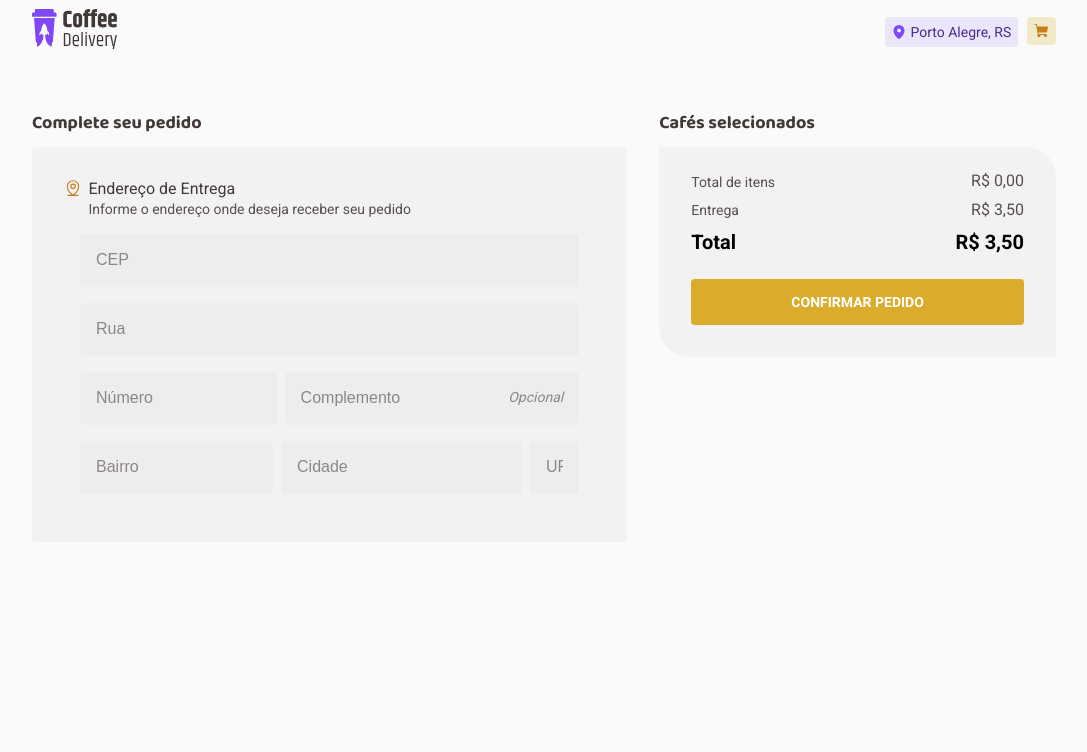
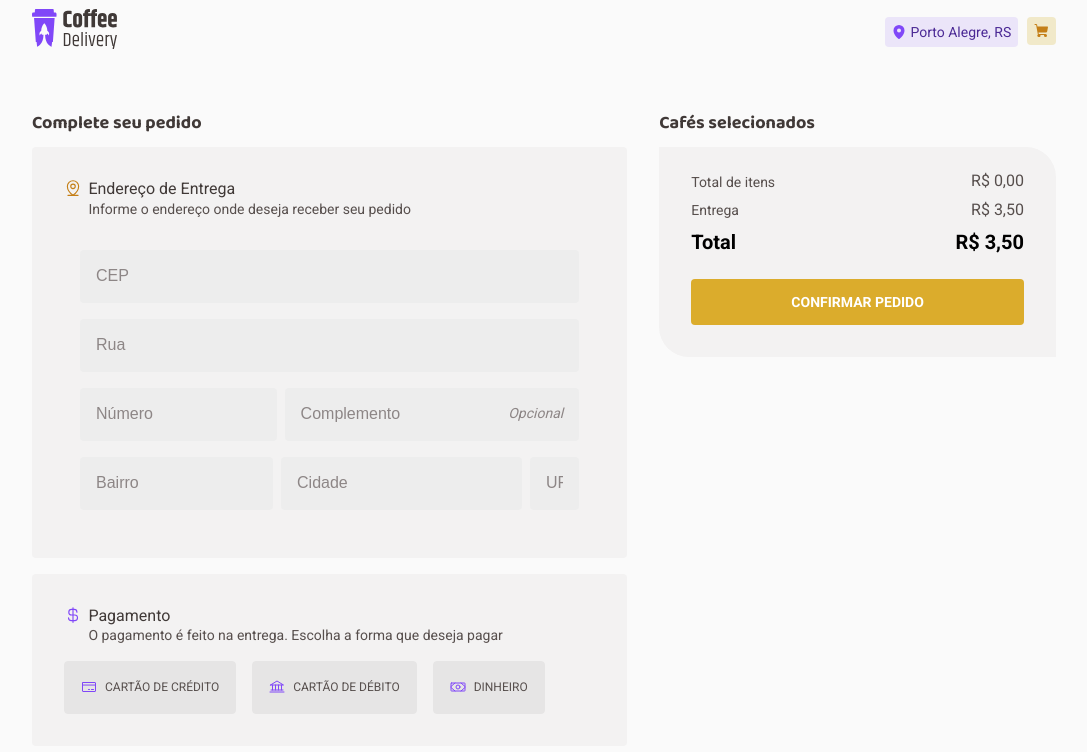
Before and after one commit to jeremiassnts/coffee-delivery, a React (Vite) app: page /cart in a window 1280 px wide. Shown: the top 752 px of the page, without its empty margins (96-1183 px from the left). Built offline with nearby package versions, Linux system fonts and the light colour scheme; the HTML template or start-up script is replaced by a standard one.

Commit message:
feat: payment

```diff
--- a/src/pages/Cart/index.tsx
+++ b/src/pages/Cart/index.tsx
@@ -1,10 +1,10 @@
-import { useContext } from "react";
-import { AddressContainer, AddressForm, AddressFormContainer, AddressFormInput, AddressHeader, CartContainer, CoffeeCartItem, CoffeeCartItemButtons, CoffeeCartItemDelete, CoffeeCartItemInfo, CoffeeCartItemName, CoffeeCartItemNamePrice, CoffeeCartItemPrice, CoffeeConfirmButton, CoffeeSubtitle, CoffeeTitle, ProductsBody, ProductsContainer, ProductsHeader } from "./styles";
+import { useContext, useState } from "react";
+import { AddressContainer, AddressContainerSection, AddressForm, AddressFormContainer, AddressFormInput, AddressHeader, CartContainer, CoffeeCartItem, CoffeeCartItemButtons, CoffeeCartItemDelete, CoffeeCartItemInfo, CoffeeCartItemName, CoffeeCartItemNamePrice, CoffeeCartItemPrice, CoffeeConfirmButton, CoffeeSubtitle, CoffeeTitle, PaymentContainer, PaymentType, PaymentTypes, ProductsBody, ProductsContainer, ProductsHeader } from "./styles";
 import { ShoppingCartContext } from "../../contexts/shoppingCartContext";
 import { CoffeeData, coffeesBase } from "../Home/coffees";
 import { AmountSelector } from "../Home/components/CoffeeOption/styles";
 import { ButtonG, ButtonM, TextLBold, TextMRegular, TextS, TextXS } from "../../styles/global";
-import { MapPinLine, Minus, Plus, Trash } from "phosphor-react";
+import { Bank, CreditCard, CurrencyDollar, MapPinLine, Minus, Money, Plus, Trash } from "phosphor-react";
 import { defaultTheme } from "../../styles/themes/default";
 
 interface CoffeeProductCartData {
@@ -13,6 +13,7 @@ interface CoffeeProductCartData {
 }
 
 export function Cart() {
+    const [paymentType, setPaymentType] = useState("")
     const { cart, addAmountOfItemsInCart, subtractAmountOfItemsInCart, removeItemFromCart } = useContext(ShoppingCartContext)
     const coffees = cart.reduce((arr: CoffeeProductCartData[], e) => {
         let index = arr.findIndex(a => a.coffee.id == e.itemId)
@@ -42,11 +43,16 @@ export function Cart() {
         removeItemFromCart(itemId)
     }
 
+    function handlePaymentSelection(paymentType: string) {
+        setPaymentType(paymentType)
+    }
+
     return (
         <CartContainer>
             <AddressContainer>
                 <AddressHeader>Complete seu pedido</AddressHeader>
                 <AddressFormContainer>
+                    <AddressContainerSection>
                         <header>
                             <MapPinLine size={18} />
                             <div>
@@ -58,16 +64,42 @@ export function Cart() {
                             <AddressFormInput name="cep" placeholder="CEP" />
                             <AddressFormInput name="rua" placeholder="Rua" />
                             <div>
-                            <AddressFormInput name="numero" placeholder="Número" divWidth="40%"/>
-                            <AddressFormInput name="complemento" placeholder="Complemento" divWidth="60%"/>
+                                <AddressFormInput name="numero" placeholder="Número" divWidth="40%" />
+                                <AddressFormInput name="complemento" placeholder="Complemento" divWidth="60%" />
                                 <TextS>Opcional</TextS>
                             </div>
                             <div>
-                            <AddressFormInput name="bairro" placeholder="Bairro" divWidth="40%"/>
-                            <AddressFormInput name="cidade" placeholder="Cidade" divWidth="50%"/>
-                            <AddressFormInput name="uf" placeholder="UF" divWidth="10%"/>
+                                <AddressFormInput name="bairro" placeholder="Bairro" divWidth="40%" />
+                                <AddressFormInput name="cidade" placeholder="Cidade" divWidth="50%" />
+                                <AddressFormInput name="uf" placeholder="UF" divWidth="10%" />
                             </div>
                         </AddressForm>
+                    </AddressContainerSection>
+                    <AddressContainerSection>
+                        {/* <PaymentContainer> */}
+                        <header>
+                            <CurrencyDollar color={defaultTheme.purple} size={18} />
+                            <div>
+                                <TextMRegular>Pagamento</TextMRegular>
+                                <TextS>O pagamento é feito na entrega. Escolha a forma que deseja pagar</TextS>
+                            </div>
+                        </header>
+                        <PaymentTypes>
+                            <PaymentType onClick={() => handlePaymentSelection("credit")} currentType={paymentType} type="credit">
+                                <CreditCard size={16} color={defaultTheme.purple} />
+                                <ButtonM>Cartão de crédito</ButtonM>
+                            </PaymentType>
+                            <PaymentType onClick={() => handlePaymentSelection("debit")} currentType={paymentType} type="debit">
+                                <Bank size={16} color={defaultTheme.purple} />
+                                <ButtonM>cartão de débito</ButtonM>
+                            </PaymentType>
+                            <PaymentType onClick={() => handlePaymentSelection("cash")} currentType={paymentType} type="cash">
+                                <Money size={16} color={defaultTheme.purple} />
+                                <ButtonM>dinheiro</ButtonM>
+                            </PaymentType>
+                        </PaymentTypes>
+                        {/* </PaymentContainer> */}
+                    </AddressContainerSection>
                 </AddressFormContainer>
             </AddressContainer>
             <ProductsContainer>
--- a/src/pages/Cart/styles.ts
+++ b/src/pages/Cart/styles.ts
@@ -129,10 +129,11 @@ export const AddressHeader = styled(TitleXS)`
 `
 
 export const AddressFormContainer = styled.div`
-    background-color: ${e => e.theme["base-card"]};
-    padding: 2rem;
     margin-top: 0.75rem;
     border-radius: 4px;
+    gap: 1rem;
+    display: flex;
+    flex-direction: column;
 
     svg {
         color: ${e => e.theme["yellow-dark"]};
@@ -201,3 +202,42 @@ export const AddressFormInput = styled.input<AddressFormInputArguments>`
         color: ${e => e.theme["base-label"]};
     }
 `
+
+export const PaymentTypes = styled.div`
+    display: flex;
+    justify-content: flex-start;
+    align-items: center;
+    gap: 1rem;
+`
+interface PaymentTypeArguments {
+    type: 'credit' | 'debit' | 'cash'
+    currentType: string
+}
+
+export const PaymentType = styled.button<PaymentTypeArguments>`
+    border: 1px solid ${e => e.type == e.currentType ? e.theme.purple : e.theme["base-button"]};
+    background-color: ${e => e.type == e.currentType ? e.theme["purple-light"] : e.theme["base-button"]};
+    border-radius: 4px;
+    padding: 1rem;
+    display: flex;
+    justify-content: center;
+    align-items: center;
+    gap: 0.5rem;
+    text-transform: uppercase;
+    color: ${e => e.theme["base-text"]};
+    cursor: pointer;
+    transition: all 0.2s;
+
+    &:hover {
+        background-color: ${e => e.theme["base-hover"]};
+    }
+`
+
+export const AddressContainerSection = styled.div`
+    background-color: ${e => e.theme["base-card"]};
+    padding: 2rem;
+    border-radius: 4px;
+    display: flex;
+    flex-direction: column;
+    gap: 1rem;
+`
```
Lines whose indentation alone changed are shown as unchanged.
